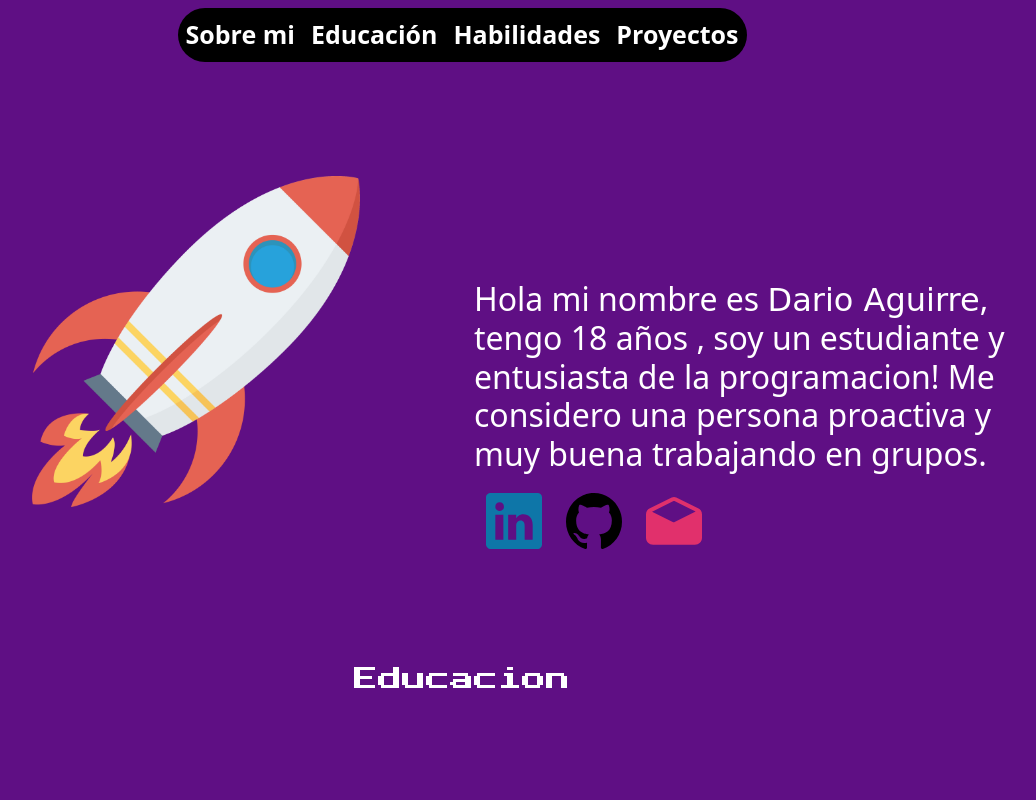
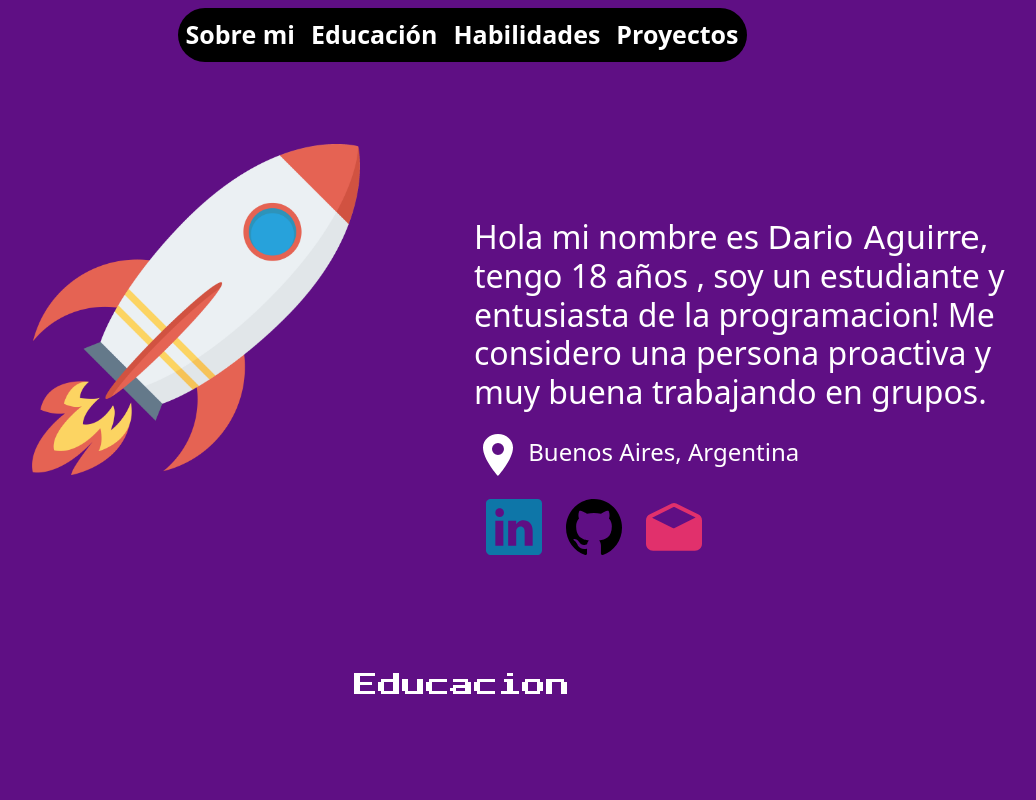
Before and after one commit to Rner30/portfolio_dario_aguirre, a React (Create React App) app: page / in a window 1280 px wide. Shown: the top 800 px of the page, without its empty margins (178-1214 px from the left). Built offline with nearby package versions, Linux system fonts and the light colour scheme.

Commit message:
location

```diff
--- a/src/components/SobreMi.jsx
+++ b/src/components/SobreMi.jsx
@@ -1,38 +1,39 @@
-import React from 'react'
-import styled from 'styled-components'
-import rocket from '../img/pngwing.com.png'
-import Redessociales from './Redes.jsx';
-
+import React from "react";
+import styled from "styled-components";
+import rocket from "../img/pngwing.com.png";
+import Redessociales from "./Redes.jsx";
+import { IoLocationSharp } from "react-icons/io5";
 const Section = styled.section`
   color: white;
-    margin-top:5rem;
-    @media(min-width: 990px){
-        img{
+  margin-top: 3rem;
+  .location {
+    margin-top: 20px;
+  }
+  @media (min-width: 990px) {
+    img {
       margin-left: 8rem;
       margin-top: 6rem;
     }
   }
-    @media(max-width: 990px){
-        img{
+  @media (max-width: 990px) {
+    img {
       margin-left: 4rem;
       margin-top: 1rem;
       margin-bottom: 1rem;
     }
   }
-    img{
+  img {
     width: 60%;
   }
-    @media (min-width: 900px){
-        .pres{
-            margin-top: 200px;
+  @media (min-width: 900px) {
+    .pres {
+      margin-top: 170px;
     }
   }
-
-`
+`;
 const Span = styled.span`
   font-family: Comic Sans MS;
-
-`
+`;
 export default function SobreMi() {
   return (
     <Section id="sobremi">
@@ -42,13 +43,20 @@ export default function SobreMi() {
             <img src={rocket} alt="" srcset="" />
           </div>
           <div className="col-lg-6 pres">
-                        <h2>Hola mi nombre es <Span>Dario Aguirre</Span>, tengo 18 años , soy un estudiante
-                        y entusiasta de la programacion! Me considero una persona proactiva y muy buena trabajando en grupos. </h2>
-                        <Redessociales/>
+            <h2>
+              Hola mi nombre es <Span>Dario Aguirre</Span>, tengo 18 años , soy
+              un estudiante y entusiasta de la programacion! Me considero una
+              persona proactiva y muy buena trabajando en grupos.{" "}
+            </h2>
+            <div className="location">
+              <h4>
+                <IoLocationSharp size="2em"  /> Buenos Aires, Argentina
+              </h4>
             </div>
-
+            <Redessociales />
+          </div>
         </div>
       </div>
     </Section>
-    )
+  );
 }
```
Lines whose indentation alone changed are shown as unchanged.
